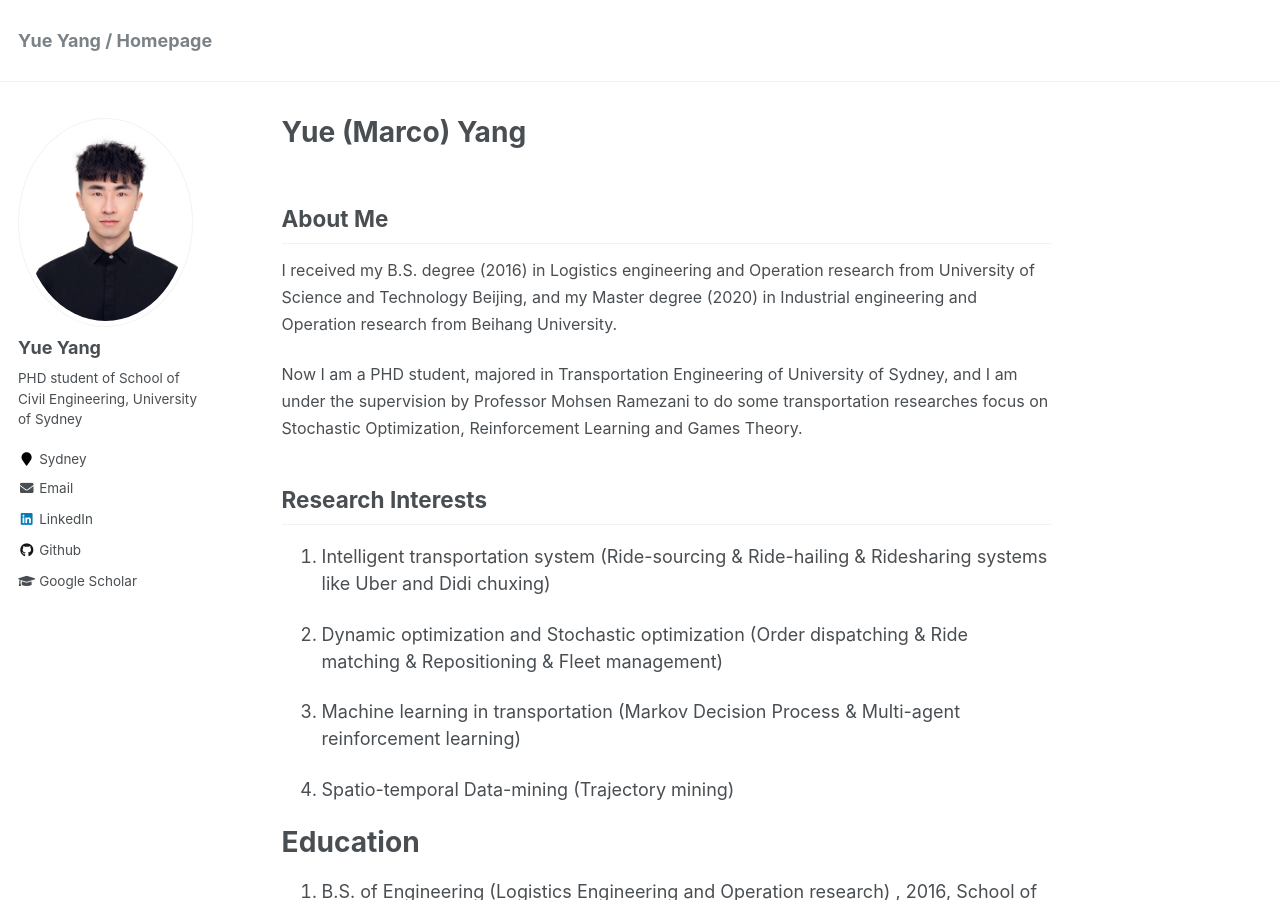
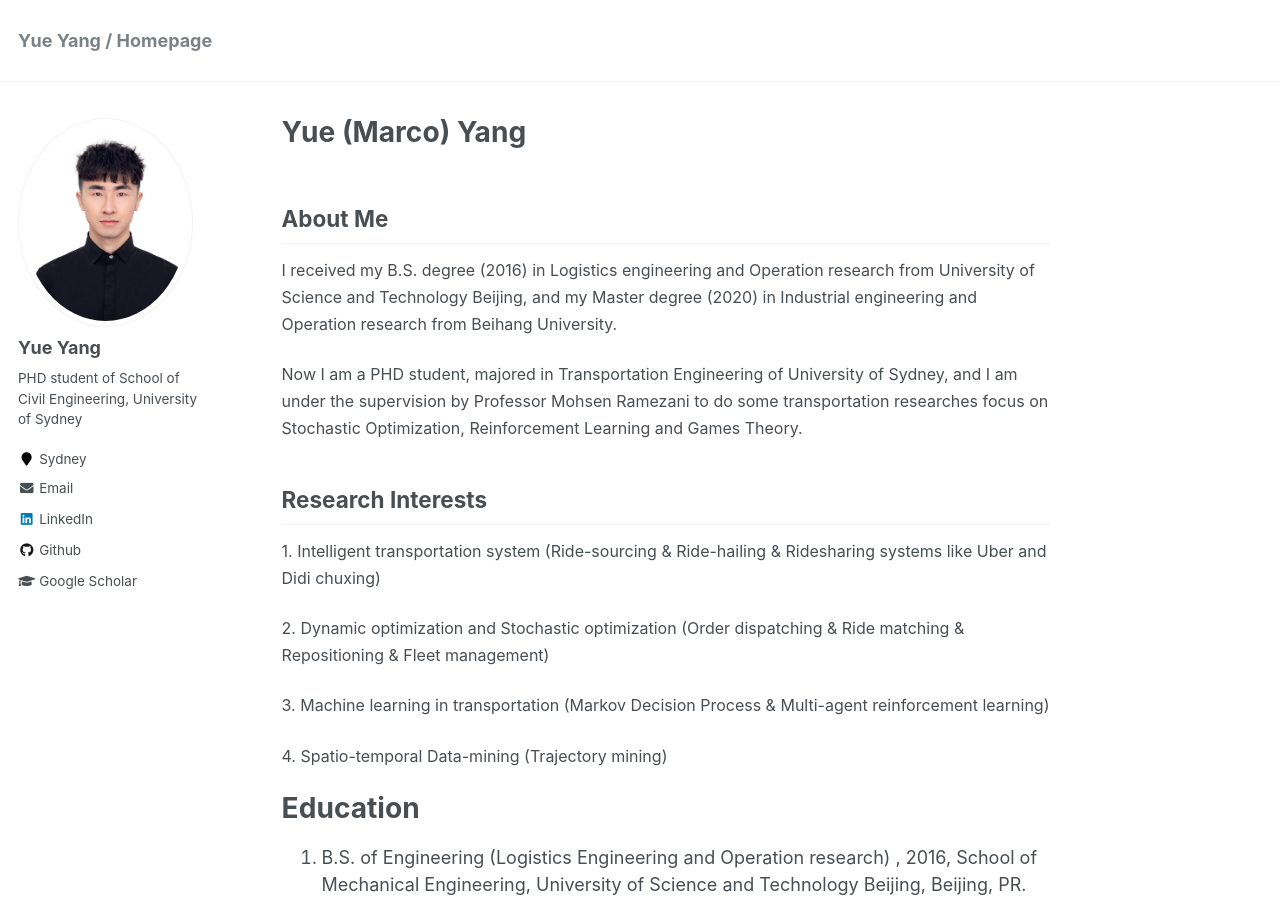
Before and after one commit to marco-yue/biography, a Jekyll site: the page built from _pages/about.md, in a window 1280 px wide and 900 px high. Built offline with Jekyll 4.4.1, drawn with Linux system fonts in a browser that asks for light colours.

Commit message:
Update about.md

```diff
--- a/_pages/about.md
+++ b/_pages/about.md
@@ -18,14 +18,21 @@ redirect_from:
 
 ## Research Interests
 
+<p><font size=3>
+1. Intelligent transportation system (Ride-sourcing & Ride-hailing & Ridesharing systems like Uber and Didi chuxing)
+  </font></p>
 
-1. Intelligent transportation system (Ride-sourcing & Ride-hailing & Ridesharing systems like Uber and Didi chuxing)
+<p><font size=3>
+2. Dynamic optimization and Stochastic optimization (Order dispatching & Ride matching & Repositioning & Fleet management)
+   </font></p>
 
-2. Dynamic optimization and Stochastic optimization (Order dispatching & Ride matching & Repositioning & Fleet management)
+<p><font size=3>
+3. Machine learning in transportation (Markov Decision Process & Multi-agent reinforcement learning)
+   </font></p>
 
-3. Machine learning in transportation (Markov Decision Process & Multi-agent reinforcement learning)
-
+<p><font size=3>
 4. Spatio-temporal Data-mining (Trajectory mining)
+  </font></p>
 
 # Education
 
```
